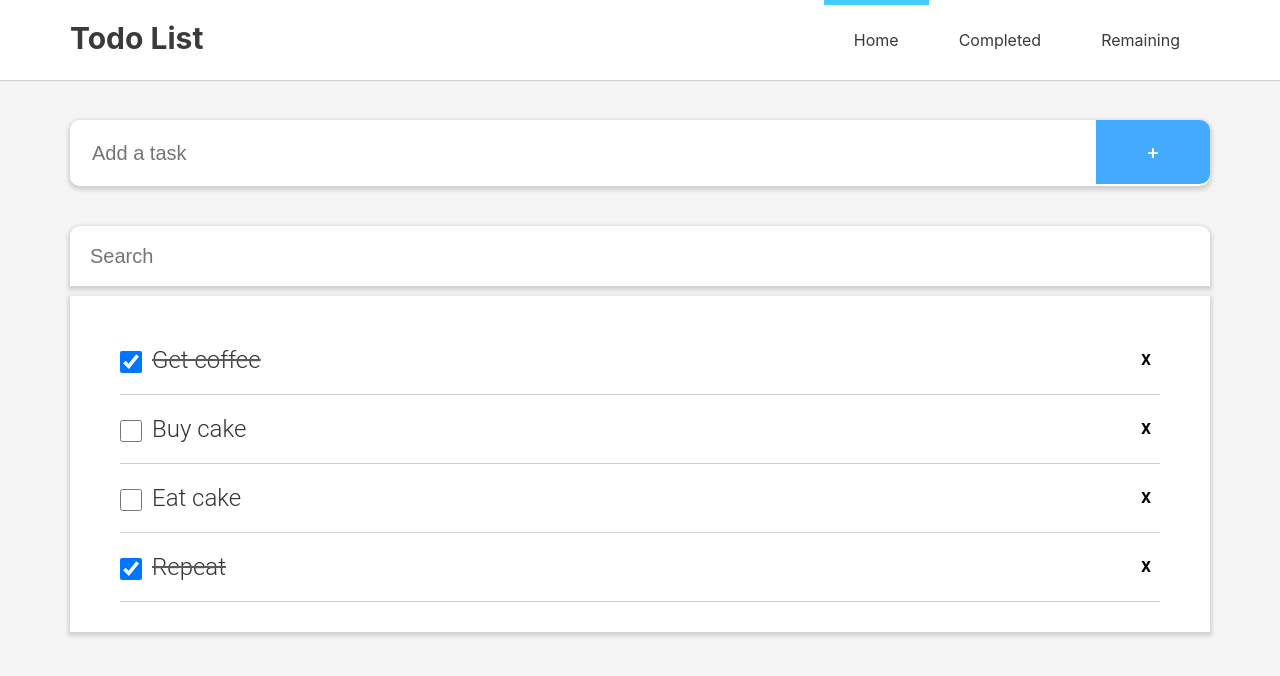
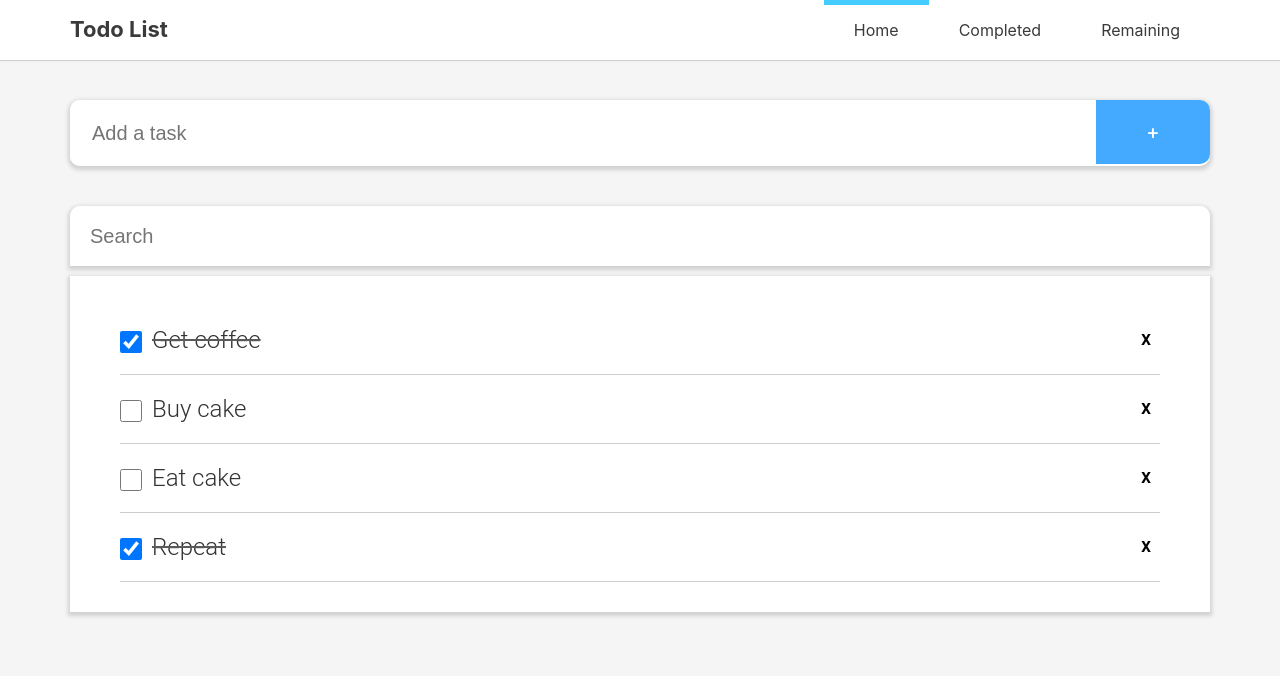
Before and after one commit to Revortni/react_note, a React (Create React App) app: page / in a window 1280 px wide. Shown: the top 676 px of the page. Built offline with nearby package versions, Linux system fonts and the light colour scheme.

Commit message:
adjusted header padding for options

```diff
--- a/src/components/styles/Header.css
+++ b/src/components/styles/Header.css
@@ -5,27 +5,23 @@ header {
 }
 
 .header_title {
-  font-size: 30px;
-  padding: 16px 15px;
   float: left;
   cursor: pointer;
   font-weight: 700;
   color: #3a3a3a;
+  padding: 16px 15px;
+  font-size: 22px;
 }
 
 .header_option_wrapper {
-  position: absolute;
-  bottom: 0;
-  background-color: #fff;
-  display: none;
-  float: none;
+  margin-right: 15px;
+  float: right;
 }
 
 .header_option {
-  padding: 16px 32px;
+  padding: 20px 30px;
   float: left;
   font-size: 16px;
-  line-height: 24px;
   cursor: pointer;
 }
 
@@ -40,25 +36,30 @@ header {
 
 @media screen and (min-width: 1170px) {
   header {
-    margin-bottom: 20px;
+    background-color: #fff;
+    color: #3a3a3a;
+    box-shadow: 0px 1px 1px rgba(0, 0, 0, 0.15);
   }
 
   .header_title {
-    font-size: 30px;
-    padding: 20px 15px;
     float: left;
     cursor: pointer;
     font-weight: 700;
     color: #3a3a3a;
+    padding: 16px 15px;
+    font-size: 22px;
+  }
+
+  .header_option_wrapper {
+    margin-right: 15px;
+    float: right;
   }
 
   .header_option {
     padding: 20px 30px;
     float: left;
     font-size: 16px;
-    line-height: 40px;
     cursor: pointer;
-    display: block;
   }
 
   .activeOption {
@@ -68,13 +69,6 @@ header {
 
   .header_option:hover {
     background-color: #eee;
-  }
-
-  .header_option_wrapper {
-    margin-right: 15px;
-    float: right;
-    display: block;
-    position: static;
   }
 }
 
--- a/src/components/styles/ListContainer.css
+++ b/src/components/styles/ListContainer.css
@@ -10,7 +10,7 @@
   border-bottom: 1px solid #cecece;
   font-family: 'Roboto';
   font-weight: 300;
-  font-size: 22px;
+  font-size: 20px;
   color: #333333;
   padding: 20px 0;
 }
```
